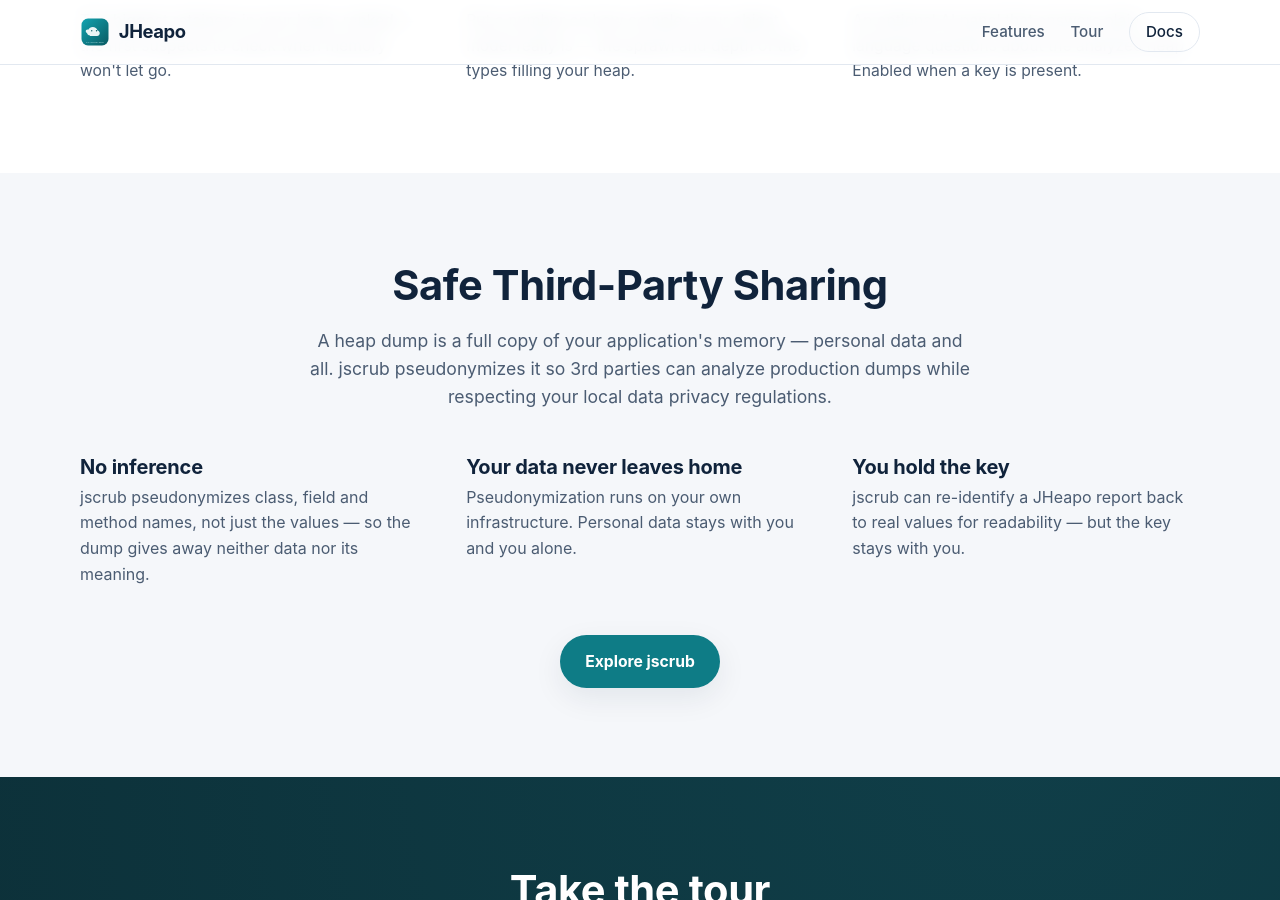
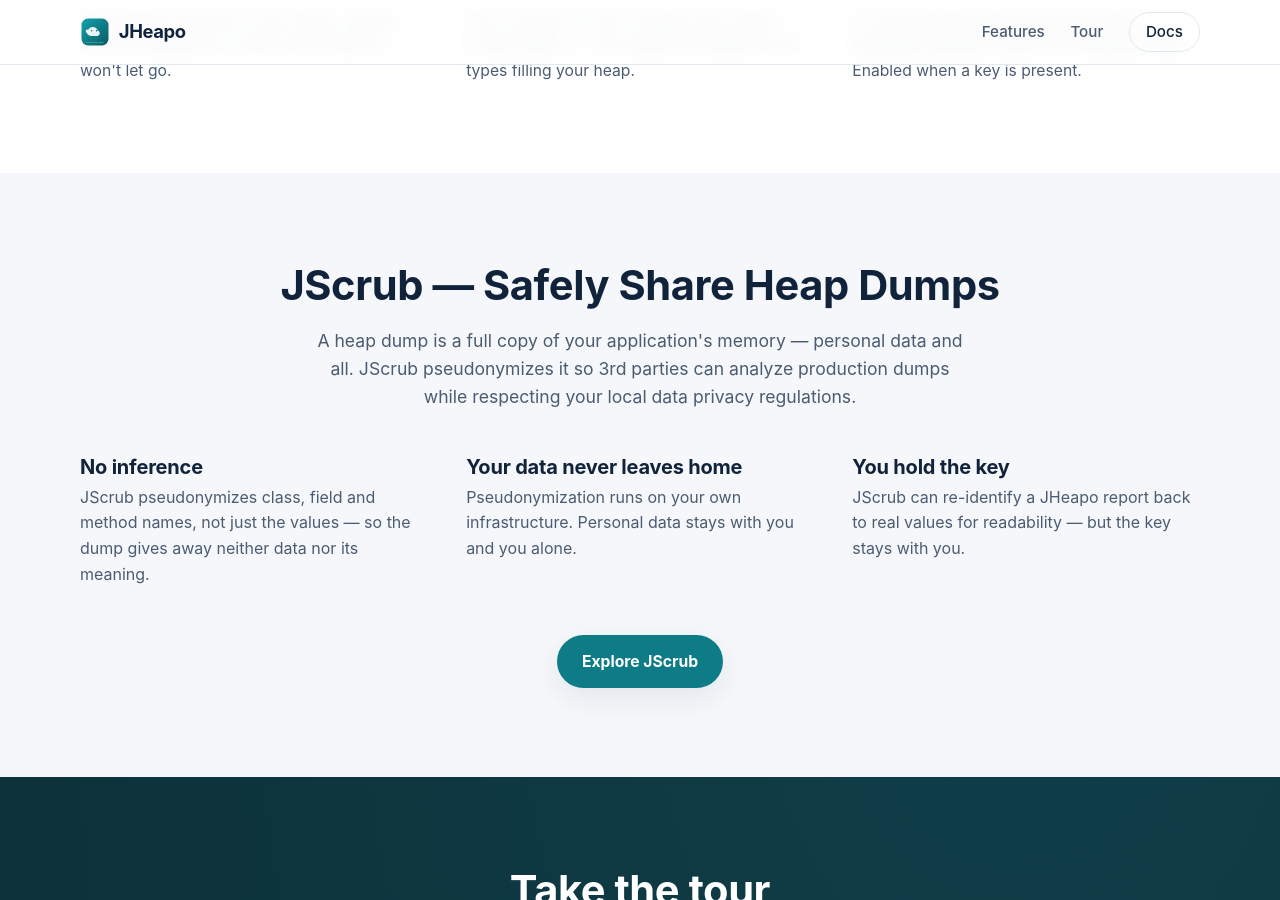
Before and after one commit to jheapo/jheapo.github.io, a Jekyll site: the page built from index.html, in a window 1280 px wide and 900 px high, scrolled down 1150 px. Built offline with Jekyll 4.4.1, drawn with Linux system fonts in a browser that asks for light colours.

Commit message:
jscrub section: title + JScrub brand capitalization
Title the section "JScrub — Safely Share Heap Dumps" and standardize the
tool name to "JScrub" in all display copy (id, CSS classes, and the
jscrub_url variable stay lowercase).

Co-Authored-By: Claude Opus 4.8 <noreply@anthropic.com>

```diff
--- a/index.html
+++ b/index.html
@@ -42,16 +42,16 @@ layout: default
 <!-- ================= JSCRUB ================= -->
 <section class="section section-alt" id="jscrub">
   <div class="wrap">
-    <h2 class="section-title">Safe Third-Party Sharing</h2>
+    <h2 class="section-title">JScrub — Safely Share Heap Dumps</h2>
     <p class="section-lede">
       A heap dump is a full copy of your application's memory — personal data and all.
-      jscrub pseudonymizes it so 3rd parties can analyze production dumps while
+      JScrub pseudonymizes it so 3rd parties can analyze production dumps while
       respecting your local data privacy regulations.
     </p>
     <div class="jscrub-flow">
       <div class="jscrub-step">
         <h3>No inference</h3>
-        <p>jscrub pseudonymizes class, field and method names, not just the values — so the dump gives away neither data nor its meaning.</p>
+        <p>JScrub pseudonymizes class, field and method names, not just the values — so the dump gives away neither data nor its meaning.</p>
       </div>
       <div class="jscrub-step">
         <h3>Your data never leaves home</h3>
@@ -59,11 +59,11 @@ layout: default
       </div>
       <div class="jscrub-step">
         <h3>You hold the key</h3>
-        <p>jscrub can re-identify a JHeapo report back to real values for readability — but the key stays with you.</p>
+        <p>JScrub can re-identify a JHeapo report back to real values for readability — but the key stays with you.</p>
       </div>
     </div>
     <div class="jscrub-cta">
-      <a class="btn btn-primary" href="{{ site.jscrub_url }}">Explore jscrub</a>
+      <a class="btn btn-primary" href="{{ site.jscrub_url }}">Explore JScrub</a>
     </div>
   </div>
 </section>
```
